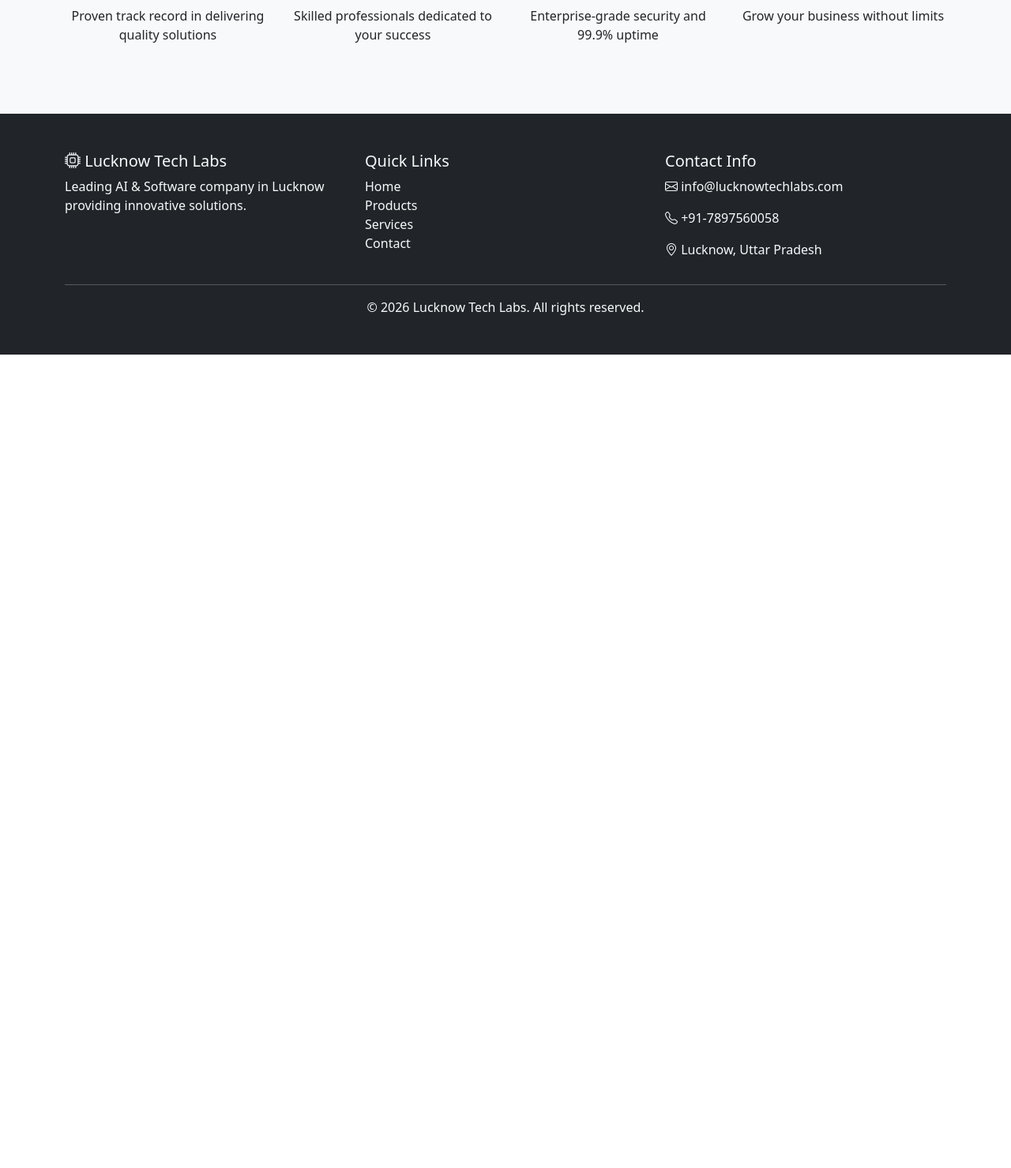
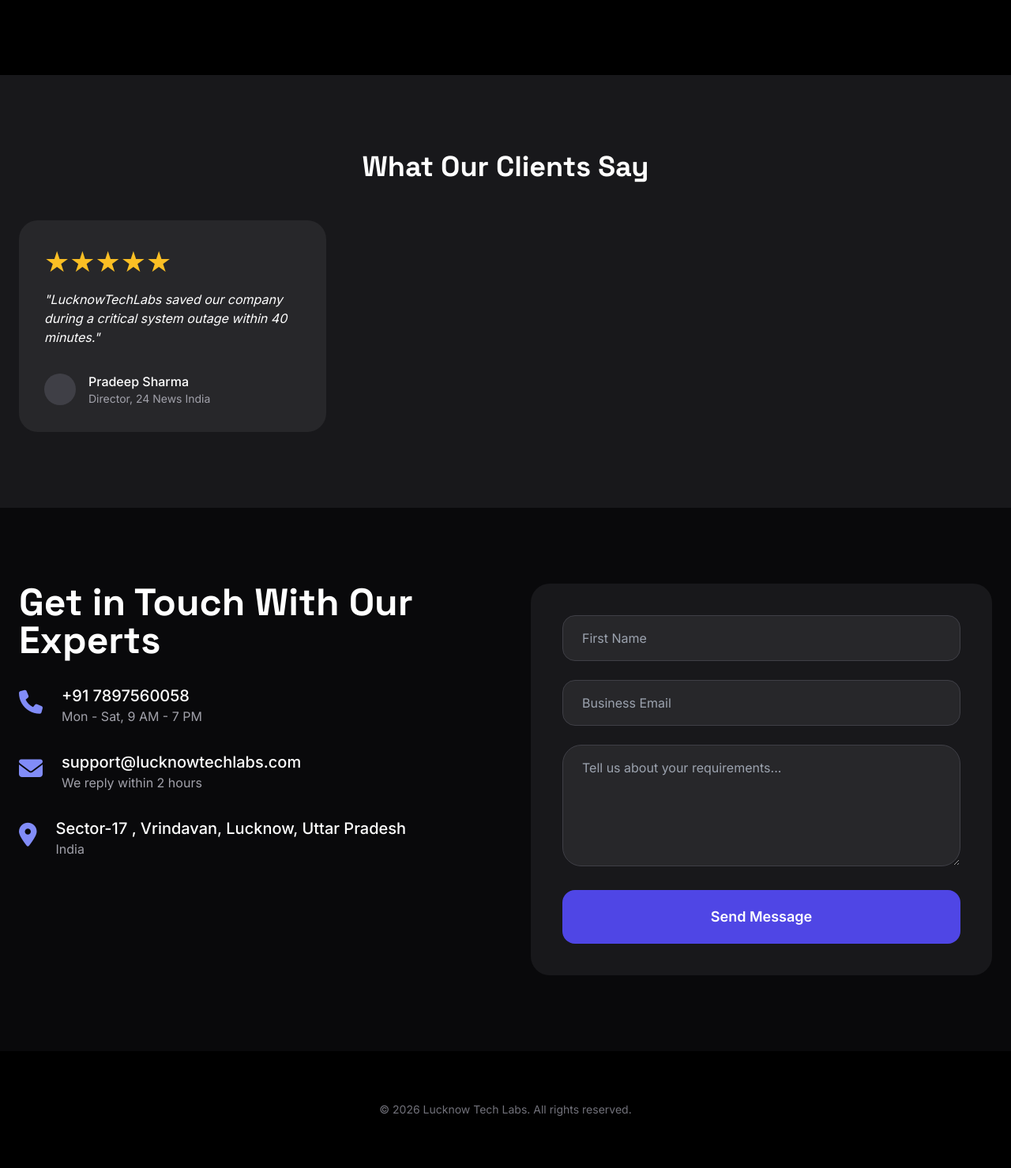
Before and after one commit to amritsantjeet/lucknowaitech-website, a Flask app: page / in a window 1280 px wide. Shown: the part 2012-3491 px from the top of the page at 79% size. Before the commit the page ends 2461 px from the top, so only its background shows below. Run offline with Flask 3, Linux system fonts and the light colour scheme; some libraries are stand-ins or nearby versions.

Commit message:
Final version - full modern design with logo

```diff
--- a/templates/index.html
+++ b/templates/index.html
@@ -4,169 +4,185 @@
     <meta charset="UTF-8">
     <meta name="viewport" content="width=device-width, initial-scale=1.0">
     <title>Lucknow Tech Labs | AI & Software Solutions</title>
-    <link href="https://cdn.jsdelivr.net/npm/bootstrap@5.3.3/dist/css/bootstrap.min.css" rel="stylesheet">
-    <link rel="stylesheet" href="https://cdn.jsdelivr.net/npm/bootstrap-icons@1.11.3/font/bootstrap-icons.min.css">
+    <script src="https://cdn.tailwindcss.com"></script>
+    <link rel="stylesheet" href="https://cdnjs.cloudflare.com/ajax/libs/font-awesome/6.5.1/css/all.min.css">
     <style>
-        .hero {
-            background: linear-gradient(135deg, #4e54c8, #8f94fb);
-            min-height: 100vh;
-            padding-top: 100px;
-            color: white;
-        }
-        .card:hover {
-            transform: translateY(-10px);
-            box-shadow: 0 10px 25px rgba(0,0,0,0.15) !important;
-        }
+        @import url('https://fonts.googleapis.com/css2?family=Inter:wght@400;500;600;700&family=Space+Grotesk:wght@500;600;700&display=swap');
+        body { font-family: 'Inter', sans-serif; }
+        .heading-font { font-family: 'Space Grotesk', sans-serif; }
+        .hero-bg { background: linear-gradient(135deg, #1e2937 0%, #312e81 100%); }
+        .service-card { transition: all 0.4s cubic-bezier(0.4, 0, 0.2, 1); }
+        .service-card:hover { transform: translateY(-15px) scale(1.03); }
     </style>
 </head>
-<body>
+<body class="bg-zinc-950 text-white">
 
     <!-- Navbar -->
-    <nav class="navbar navbar-expand-lg navbar-dark bg-dark fixed-top">
-        <div class="container">
-            <a class="navbar-brand fw-bold" href="#">
-                <i class="bi bi-cpu"></i> Lucknow Tech Labs
-            </a>
-            <button class="navbar-toggler" type="button" data-bs-toggle="collapse" data-bs-target="#navbarNav">
-                <span class="navbar-toggler-icon"></span>
+    <nav class="bg-zinc-950 border-b border-zinc-800 fixed w-full z-50">
+        <div class="max-w-7xl mx-auto px-6 py-5 flex justify-between items-center">
+            <div class="flex items-center gap-3">
+                <img src="{{ url_for('static', filename='logo.png') }}" alt="Lucknow Tech Labs" class="h-11">
+                <span class="heading-font text-2xl font-semibold tracking-tight">LucknowTechLabs</span>
+            </div>
+
+            <div class="hidden md:flex items-center gap-8 text-sm font-medium">
+                <a href="#" class="hover:text-indigo-400">Home</a>
+                <a href="#services" class="hover:text-indigo-400">Services</a>
+                <a href="#about" class="hover:text-indigo-400">About</a>
+                <a href="#products" class="hover:text-indigo-400">Portfolio</a>
+                <a href="#contact" class="hover:text-indigo-400">Contact</a>
+            </div>
+
+            <button onclick="document.getElementById('contact').scrollIntoView({ behavior: 'smooth' })"
+                    class="px-6 py-2.5 bg-white text-zinc-900 rounded-full font-semibold hover:bg-indigo-100 transition">
+                Get Free Quote
             </button>
-            <div class="collapse navbar-collapse" id="navbarNav">
-                <ul class="navbar-nav ms-auto">
-                    <li class="nav-item"><a class="nav-link" href="#">Home</a></li>
-                    <li class="nav-item"><a class="nav-link" href="#products">Products</a></li>
-                    <li class="nav-item"><a class="nav-link" href="#services">Services</a></li>
-                    <li class="nav-item"><a class="nav-link" href="#contact">Contact Us</a></li>
-                </ul>
-            </div>
         </div>
     </nav>
 
-    <!-- Hero Section -->
-    <section class="hero d-flex align-items-center text-center">
-        <div class="container">
-            <h1 class="display-3 fw-bold">Welcome to Lucknow Tech Labs</h1>
-            <p class="lead">Your Trusted Partner in AI & Software Solutions</p>
-            <p class="lead">Empowering businesses with innovative technology in Lucknow</p>
-            <a href="#products" class="btn btn-danger btn-lg px-5 py-3 mt-3">Explore Our Solutions</a>
+    <!-- Hero -->
+    <section class="hero-bg min-h-screen flex items-center pt-20">
+        <div class="max-w-7xl mx-auto px-6 grid md:grid-cols-2 gap-12 items-center">
+            <div class="pt-12 md:pt-0">
+                <div class="inline-flex items-center gap-2 bg-white/10 px-4 py-2 rounded-full text-sm mb-6">
+                    <span class="w-2 h-2 bg-green-400 rounded-full animate-pulse"></span>
+                    Trusted by 150+ Companies in Uttar Pradesh
+                </div>
+                <h1 class="heading-font text-6xl md:text-7xl font-bold leading-tight mb-6">
+                    Your Software,<br>Our <span class="text-indigo-400">Expertise</span>
+                </h1>
+                <p class="text-xl text-zinc-300 mb-10">Professional software support, maintenance, and IT solutions in Lucknow.</p>
+                <button onclick="document.getElementById('contact').scrollIntoView({ behavior: 'smooth' })"
+                        class="px-8 py-4 bg-indigo-600 hover:bg-indigo-700 rounded-2xl font-semibold text-lg">
+                    Get Support Now →
+                </button>
+            </div>
+            <div>
+                <img src="https://picsum.photos/id/1015/800/620" class="rounded-3xl shadow-2xl" alt="Hero">
+            </div>
         </div>
     </section>
 
-    <!-- What We Offer -->
-    <section class="py-5 bg-light" id="services">
-        <div class="container">
-            <h2 class="text-center display-5 fw-bold mb-5">What We Offer</h2>
-            <div class="row g-4">
-                <div class="col-md-4">
-                    <div class="card h-100 text-center p-4 shadow-sm">
-                        <i class="bi bi-laptop display-1 text-primary mb-3"></i>
-                        <h4>Custom Software Development</h4>
-                        <p class="text-muted">Tailored software solutions designed to meet your unique business requirements.</p>
-                    </div>
+    <!-- Trust Bar -->
+    <div class="bg-zinc-900 py-6 border-b border-zinc-800">
+        <div class="max-w-7xl mx-auto px-6 flex flex-wrap justify-center items-center gap-x-12 gap-y-6 opacity-75">
+            <img src="https://upload.wikimedia.org/wikipedia/commons/thumb/a/a9/Amazon_logo.svg/2560px-Amazon_logo.svg.png" class="h-6">
+            <img src="https://www.vectorlogo.zone/logos/microsoft/microsoft-icon.svg" class="h-8">
+            <span class="text-2xl font-bold text-zinc-400">TCS</span>
+            <span class="text-2xl font-bold text-zinc-400">HCL</span>
+            <span class="text-2xl font-bold text-emerald-400">Infosys</span>
+        </div>
+    </div>
+
+    <!-- Services -->
+    <section id="services" class="py-24 bg-zinc-950">
+        <div class="max-w-7xl mx-auto px-6">
+            <div class="text-center mb-16">
+                <div class="text-indigo-400 font-semibold tracking-widest">OUR EXPERTISE</div>
+                <h2 class="heading-font text-5xl font-bold mt-3">Comprehensive Software Support Solutions</h2>
+            </div>
+            <div class="grid md:grid-cols-3 gap-8">
+                <div class="service-card bg-zinc-900 rounded-3xl p-8 border border-zinc-800">
+                    <i class="fas fa-wrench text-4xl text-indigo-400 mb-6"></i>
+                    <h3 class="text-2xl font-semibold mb-3">24×7 Technical Support</h3>
+                    <p class="text-zinc-400">Round-the-clock monitoring, troubleshooting, and issue resolution.</p>
                 </div>
-                <div class="col-md-4">
-                    <div class="card h-100 text-center p-4 shadow-sm">
-                        <i class="bi bi-robot display-1 text-primary mb-3"></i>
-                        <h4>AI & Machine Learning</h4>
-                        <p class="text-muted">Intelligent solutions using Artificial Intelligence and modern technology.</p>
-                    </div>
+                <div class="service-card bg-zinc-900 rounded-3xl p-8 border border-zinc-800">
+                    <i class="fas fa-cloud text-4xl text-sky-400 mb-6"></i>
+                    <h3 class="text-2xl font-semibold mb-3">Cloud Migration & Management</h3>
+                    <p class="text-zinc-400">Seamless migration to AWS, Azure, or Google Cloud.</p>
                 </div>
-                <div class="col-md-4">
-                    <div class="card h-100 text-center p-4 shadow-sm">
-                        <i class="bi bi-headset display-1 text-primary mb-3"></i>
-                        <h4>24/7 IT Support</h4>
-                        <p class="text-muted">Round-the-clock technical support for all your business needs.</p>
-                    </div>
+                <div class="service-card bg-zinc-900 rounded-3xl p-8 border border-zinc-800">
+                    <i class="fas fa-shield-alt text-4xl text-red-400 mb-6"></i>
+                    <h3 class="text-2xl font-semibold mb-3">Cybersecurity & Maintenance</h3>
+                    <p class="text-zinc-400">Proactive security audits and regular maintenance.</p>
                 </div>
             </div>
         </div>
     </section>
 
-    <!-- Flagship Products -->
-    <section class="py-5" id="products">
-        <div class="container">
-            <h2 class="text-center display-5 fw-bold mb-5">Our Flagship Products</h2>
-            <div class="row g-4">
-                <div class="col-md-6">
-                    <div class="card h-100 shadow-sm">
-                        <div class="card-body">
-                            <i class="bi bi-person-badge display-4 text-info"></i>
-                            <h4 class="mt-3">Student Manager</h4>
-                            <p>Complete student information system for schools and colleges.</p>
-                            <a href="#" class="btn btn-primary">Learn More</a>
-                        </div>
-                    </div>
-                </div>
-                <div class="col-md-6">
-                    <div class="card h-100 shadow-sm">
-                        <div class="card-body">
-                            <i class="bi bi-receipt display-4 text-info"></i>
-                            <h4 class="mt-3">Billing Manager</h4>
-                            <p>Smart invoicing and billing system for businesses.</p>
-                            <a href="#" class="btn btn-primary">Learn More</a>
-                        </div>
-                    </div>
-                </div>
+    <!-- About -->
+    <section id="about" class="py-24 bg-black">
+        <div class="max-w-7xl mx-auto px-6 grid md:grid-cols-2 gap-12 items-center">
+            <div>
+                <img src="https://picsum.photos/id/1015/700/520" class="rounded-3xl" alt="About">
+            </div>
+            <div>
+                <h2 class="heading-font text-5xl font-bold mb-6">Lucknow-based. Globally Trusted.</h2>
+                <p class="text-zinc-300 text-lg">Founded in 2021, LucknowTechLabs has been helping businesses across North India keep their software running smoothly and securely.</p>
+                <p class="text-zinc-400 mt-6">Our team of 45+ certified engineers specializes in modern tech stacks including .NET, Java, React, Node.js, Python, and cloud platforms.</p>
             </div>
         </div>
     </section>
 
-    <!-- Why Choose Us -->
-    <section class="py-5 bg-light">
-        <div class="container">
-            <h2 class="text-center display-5 fw-bold mb-5">Why Choose Lucknow Tech Labs?</h2>
-            <div class="row text-center">
-                <div class="col-md-3 mb-4">
-                    <i class="bi bi-award display-4 text-primary"></i>
-                    <h5 class="mt-3">10+ Years Experience</h5>
-                    <p>Proven track record in delivering quality solutions</p>
+    <!-- Testimonials -->
+    <section class="py-24 bg-zinc-900">
+        <div class="max-w-7xl mx-auto px-6">
+            <h2 class="text-center heading-font text-4xl font-bold mb-12">What Our Clients Say</h2>
+            <div class="grid md:grid-cols-3 gap-8">
+                <div class="bg-zinc-800 rounded-3xl p-8">
+                    <div class="text-amber-400 text-4xl mb-4">★★★★★</div>
+                    <p class="italic">"LucknowTechLabs saved our company during a critical system outage within 40 minutes."</p>
+                    <div class="mt-8 flex items-center gap-4">
+                        <div class="w-10 h-10 bg-zinc-700 rounded-full"></div>
+                        <div>
+                            <div class="font-medium">Pradeep Sharma</div>
+                            <div class="text-sm text-zinc-400">Director, 24 News India</div>
+                        </div>
+                    </div>
                 </div>
-                <div class="col-md-3 mb-4">
-                    <i class="bi bi-people display-4 text-primary"></i>
-                    <h5 class="mt-3">Expert Team</h5>
-                    <p>Skilled professionals dedicated to your success</p>
+                <!-- Add more testimonials if needed -->
+            </div>
+        </div>
+    </section>
+
+    <!-- Contact -->
+    <section id="contact" class="py-24 bg-zinc-950">
+        <div class="max-w-7xl mx-auto px-6">
+            <div class="grid md:grid-cols-2 gap-16">
+                <div>
+                    <h2 class="heading-font text-5xl font-bold mb-8">Get in Touch With Our Experts</h2>
+                    <div class="space-y-8">
+                        <div class="flex gap-6">
+                            <i class="fas fa-phone text-3xl text-indigo-400 mt-1"></i>
+                            <div>
+                                <div class="font-medium text-xl">+91 7897560058</div>
+                                <div class="text-zinc-400">Mon - Sat, 9 AM - 7 PM</div>
+                            </div>
+                        </div>
+                        <div class="flex gap-6">
+                            <i class="fas fa-envelope text-3xl text-indigo-400 mt-1"></i>
+                            <div>
+                                <div class="font-medium text-xl">support@lucknowtechlabs.com</div>
+                                <div class="text-zinc-400">We reply within 2 hours</div>
+                            </div>
+                        </div>
+                        <div class="flex gap-6">
+                            <i class="fas fa-map-marker-alt text-3xl text-indigo-400 mt-1"></i>
+                            <div>
+                                <div class="font-medium text-xl">Sector-17 , Vrindavan, Lucknow, Uttar Pradesh</div>
+                                <div class="text-zinc-400">India</div>
+                            </div>
+                        </div>
+                    </div>
                 </div>
-                <div class="col-md-3 mb-4">
-                    <i class="bi bi-shield-check display-4 text-primary"></i>
-                    <h5 class="mt-3">Secure & Reliable</h5>
-                    <p>Enterprise-grade security and 99.9% uptime</p>
-                </div>
-                <div class="col-md-3 mb-4">
-                    <i class="bi bi-graph-up display-4 text-primary"></i>
-                    <h5 class="mt-3">Scalable Solutions</h5>
-                    <p>Grow your business without limits</p>
-                </div>
+                <!-- Contact Form -->
+                <form class="bg-zinc-900 rounded-3xl p-10 space-y-6">
+                    <input type="text" placeholder="First Name" class="w-full bg-zinc-800 border border-zinc-700 rounded-2xl px-6 py-4">
+                    <input type="email" placeholder="Business Email" class="w-full bg-zinc-800 border border-zinc-700 rounded-2xl px-6 py-4">
+                    <textarea placeholder="Tell us about your requirements..." rows="5" class="w-full bg-zinc-800 border border-zinc-700 rounded-3xl px-6 py-4"></textarea>
+                    <button type="button" class="w-full bg-indigo-600 hover:bg-indigo-700 py-5 rounded-2xl font-semibold text-lg">
+                        Send Message
+                    </button>
+                </form>
             </div>
         </div>
     </section>
 
     <!-- Footer -->
-    <footer class="bg-dark text-light py-5">
-        <div class="container">
-            <div class="row">
-                <div class="col-md-4">
-                    <h5><i class="bi bi-cpu"></i> Lucknow Tech Labs</h5>
-                    <p>Leading AI & Software company in Lucknow providing innovative solutions.</p>
-                </div>
-                <div class="col-md-4">
-                    <h5>Quick Links</h5>
-                    <ul class="list-unstyled">
-                        <li>Home</li>
-                        <li>Products</li>
-                        <li>Services</li>
-                        <li>Contact</li>
-                    </ul>
-                </div>
-                <div class="col-md-4">
-                    <h5>Contact Info</h5>
-                    <p><i class="bi bi-envelope"></i> info@lucknowtechlabs.com</p>
-                    <p><i class="bi bi-telephone"></i> +91-7897560058</p>
-                    <p><i class="bi bi-geo-alt"></i> Lucknow, Uttar Pradesh</p>
-                </div>
-            </div>
-            <hr>
-            <div class="text-center">
-                &copy; 2026 Lucknow Tech Labs. All rights reserved.
-            </div>
+    <footer class="bg-black py-16">
+        <div class="max-w-7xl mx-auto px-6 text-center text-zinc-500 text-sm">
+            © 2026 Lucknow Tech Labs. All rights reserved.
         </div>
     </footer>
 
```
